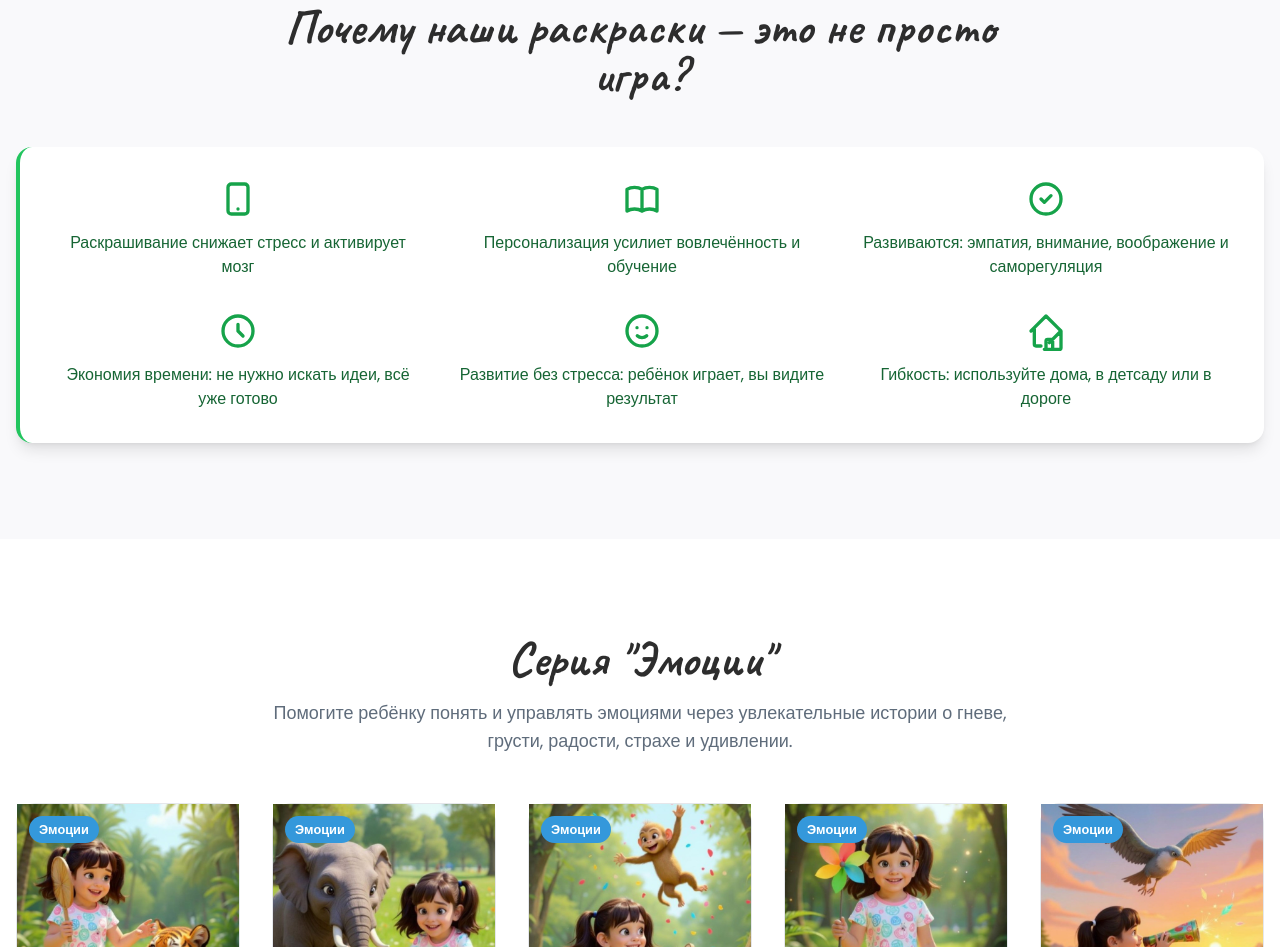
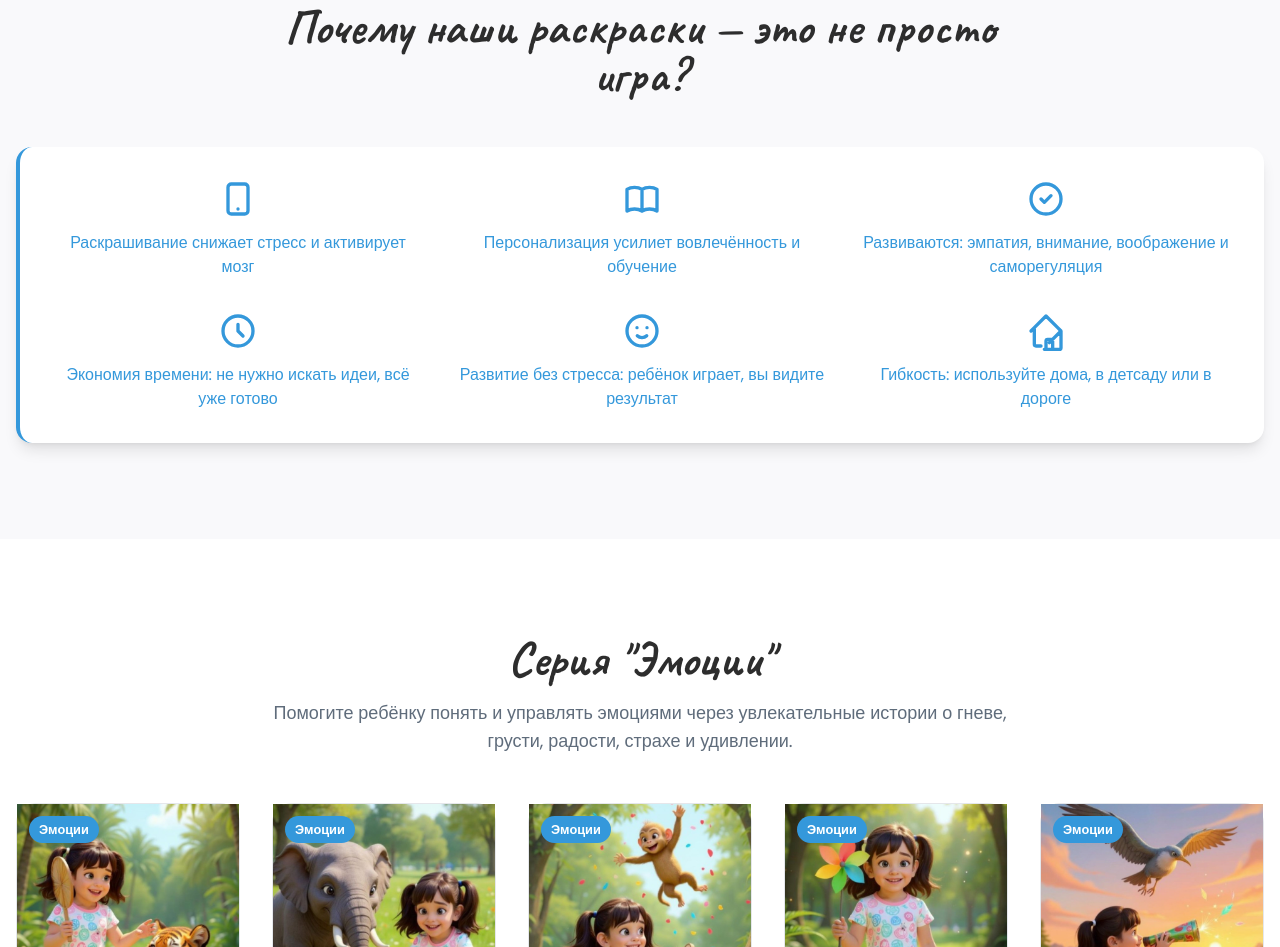
Before and after one commit to yerassyldanay/abcs-landing, a plain HTML site: page index.html in a window 1280 px wide. Shown: the part 882-1829 px from the top of the page. Drawn offline with nearby package versions, Linux system fonts and the light colour scheme.

Commit message:
fix: update color scheme for improved visual consistency and enhance security book details

```diff
--- a/index.html
+++ b/index.html
@@ -288,14 +288,14 @@
                     <h2 class="text-4xl md:text-5xl font-bold text-[var(--text-dark)] mb-4">Почему наши раскраски — это не просто игра?</h2>
                 </div>
                 <div class="mt-12">
-                    <div class="bg-white border-l-4 border-green-500 rounded-2xl shadow-lg p-6 md:p-8">
+                    <div class="bg-white border-l-4 border-[#3498db] rounded-2xl shadow-lg p-6 md:p-8">
                         <ul class="grid grid-cols-1 md:grid-cols-2 lg:grid-cols-3 gap-8 text-center">
-                            <li class="flex flex-col items-center"><svg class="w-10 h-10 text-green-600 mb-3 flex-shrink-0" fill="none" stroke="currentColor" viewBox="0 0 24 24" xmlns="http://www.w3.org/2000/svg"><path stroke-linecap="round" stroke-linejoin="round" stroke-width="2" d="M12 18h.01M8 21h8a2 2 0 002-2V5a2 2 0 00-2-2H8a2 2 0 00-2 2v14a2 2 0 002 2z"></path></svg><span class="text-green-800">Раскрашивание снижает стресс и активирует мозг</span></li>
-                            <li class="flex flex-col items-center"><svg class="w-10 h-10 text-green-600 mb-3 flex-shrink-0" fill="none" stroke="currentColor" viewBox="0 0 24 24" xmlns="http://www.w3.org/2000/svg"><path stroke-linecap="round" stroke-linejoin="round" stroke-width="2" d="M12 6.253v13m0-13C10.832 5.477 9.246 5 7.5 5S4.168 5.477 3 6.253v13C4.168 18.477 5.754 18 7.5 18s3.332.477 4.5 1.253m0-13C13.168 5.477 14.754 5 16.5 5S19.832 5.477 21 6.253v13C19.832 18.477 18.246 18 16.5 18s-3.332.477-4.5 1.253"></path></svg><span class="text-green-800">Персонализация усилиет вовлечённость и обучение</span></li>
-                            <li class="flex flex-col items-center"><svg class="w-10 h-10 text-green-600 mb-3 flex-shrink-0" fill="none" stroke="currentColor" viewBox="0 0 24 24" xmlns="http://www.w3.org/2000/svg"><path stroke-linecap="round" stroke-linejoin="round" stroke-width="2" d="M9 12l2 2 4-4m6 2a9 9 0 11-18 0 9 9 0 0118 0z"></path></svg><span class="text-green-800">Развиваются: эмпатия, внимание, воображение и саморегуляция</span></li>
-                            <li class="flex flex-col items-center"><svg class="w-10 h-10 text-green-600 mb-3 flex-shrink-0" fill="none" stroke="currentColor" viewBox="0 0 24 24" xmlns="http://www.w3.org/2000/svg"><path stroke-linecap="round" stroke-linejoin="round" stroke-width="2" d="M12 8v4l3 3m6-3a9 9 0 11-18 0 9 9 0 0118 0z"></path></svg><span class="text-green-800">Экономия времени: не нужно искать идеи, всё уже готово</span></li>
-                            <li class="flex flex-col items-center"><svg class="w-10 h-10 text-green-600 mb-3 flex-shrink-0" fill="none" stroke="currentColor" viewBox="0 0 24 24" xmlns="http://www.w3.org/2000/svg"><path stroke-linecap="round" stroke-linejoin="round" stroke-width="2" d="M14.828 14.828a4 4 0 01-5.656 0M9 10h.01M15 10h.01M21 12a9 9 0 11-18 0 9 9 0 0118 0z"></path></svg><span class="text-green-800">Развитие без стресса: ребёнок играет, вы видите результат</span></li>
-                            <li class="flex flex-col items-center"><svg class="w-10 h-10 text-green-600 mb-3 flex-shrink-0" fill="none" stroke="currentColor" viewBox="0 0 24 24" xmlns="http://www.w3.org/2000/svg"><path stroke-linecap="round" stroke-linejoin="round" stroke-width="2" d="M3 12l2-2m0 0l7-7 7 7M5 10v10a1 1 0 001 1h3m10-11l2 2m0 0l-7 7m7-7v10a1 1 0 01-1 1h-3m-6 0a1 1 0 001-1v-4a1 1 0 011-1h2a1 1 0 011 1v4a1 1 0 001 1m-6 0h6"></path></svg><span class="text-green-800">Гибкость: используйте дома, в детсаду или в дороге</span></li>
+                            <li class="flex flex-col items-center"><svg class="w-10 h-10 text-[#3498db] mb-3 flex-shrink-0" fill="none" stroke="currentColor" viewBox="0 0 24 24" xmlns="http://www.w3.org/2000/svg"><path stroke-linecap="round" stroke-linejoin="round" stroke-width="2" d="M12 18h.01M8 21h8a2 2 0 002-2V5a2 2 0 00-2-2H8a2 2 0 00-2 2v14a2 2 0 002 2z"></path></svg><span class="text-[#3498db]">Раскрашивание снижает стресс и активирует мозг</span></li>
+                            <li class="flex flex-col items-center"><svg class="w-10 h-10 text-[#3498db] mb-3 flex-shrink-0" fill="none" stroke="currentColor" viewBox="0 0 24 24" xmlns="http://www.w3.org/2000/svg"><path stroke-linecap="round" stroke-linejoin="round" stroke-width="2" d="M12 6.253v13m0-13C10.832 5.477 9.246 5 7.5 5S4.168 5.477 3 6.253v13C4.168 18.477 5.754 18 7.5 18s3.332.477 4.5 1.253m0-13C13.168 5.477 14.754 5 16.5 5S19.832 5.477 21 6.253v13C19.832 18.477 18.246 18 16.5 18s-3.332.477-4.5 1.253"></path></svg><span class="text-[#3498db]">Персонализация усилиет вовлечённость и обучение</span></li>
+                            <li class="flex flex-col items-center"><svg class="w-10 h-10 text-[#3498db] mb-3 flex-shrink-0" fill="none" stroke="currentColor" viewBox="0 0 24 24" xmlns="http://www.w3.org/2000/svg"><path stroke-linecap="round" stroke-linejoin="round" stroke-width="2" d="M9 12l2 2 4-4m6 2a9 9 0 11-18 0 9 9 0 0118 0z"></path></svg><span class="text-[#3498db]">Развиваются: эмпатия, внимание, воображение и саморегуляция</span></li>
+                            <li class="flex flex-col items-center"><svg class="w-10 h-10 text-[#3498db] mb-3 flex-shrink-0" fill="none" stroke="currentColor" viewBox="0 0 24 24" xmlns="http://www.w3.org/2000/svg"><path stroke-linecap="round" stroke-linejoin="round" stroke-width="2" d="M12 8v4l3 3m6-3a9 9 0 11-18 0 9 9 0 0118 0z"></path></svg><span class="text-[#3498db]">Экономия времени: не нужно искать идеи, всё уже готово</span></li>
+                            <li class="flex flex-col items-center"><svg class="w-10 h-10 text-[#3498db] mb-3 flex-shrink-0" fill="none" stroke="currentColor" viewBox="0 0 24 24" xmlns="http://www.w3.org/2000/svg"><path stroke-linecap="round" stroke-linejoin="round" stroke-width="2" d="M14.828 14.828a4 4 0 01-5.656 0M9 10h.01M15 10h.01M21 12a9 9 0 11-18 0 9 9 0 0118 0z"></path></svg><span class="text-[#3498db]">Развитие без стресса: ребёнок играет, вы видите результат</span></li>
+                            <li class="flex flex-col items-center"><svg class="w-10 h-10 text-[#3498db] mb-3 flex-shrink-0" fill="none" stroke="currentColor" viewBox="0 0 24 24" xmlns="http://www.w3.org/2000/svg"><path stroke-linecap="round" stroke-linejoin="round" stroke-width="2" d="M3 12l2-2m0 0l7-7 7 7M5 10v10a1 1 0 001 1h3m10-11l2 2m0 0l-7 7m7-7v10a1 1 0 01-1 1h-3m-6 0a1 1 0 001-1v-4a1 1 0 011-1h2a1 1 0 011 1v4a1 1 0 001 1m-6 0h6"></path></svg><span class="text-[#3498db]">Гибкость: используйте дома, в детсаду или в дороге</span></li>
                         </ul>
                     </div>
                 </div>
```
Also changed, not shown: v2.html (+1 -1 lines), book_basic_end.jpg, book_emotions_end.jpg, book_security_end.jpg.
